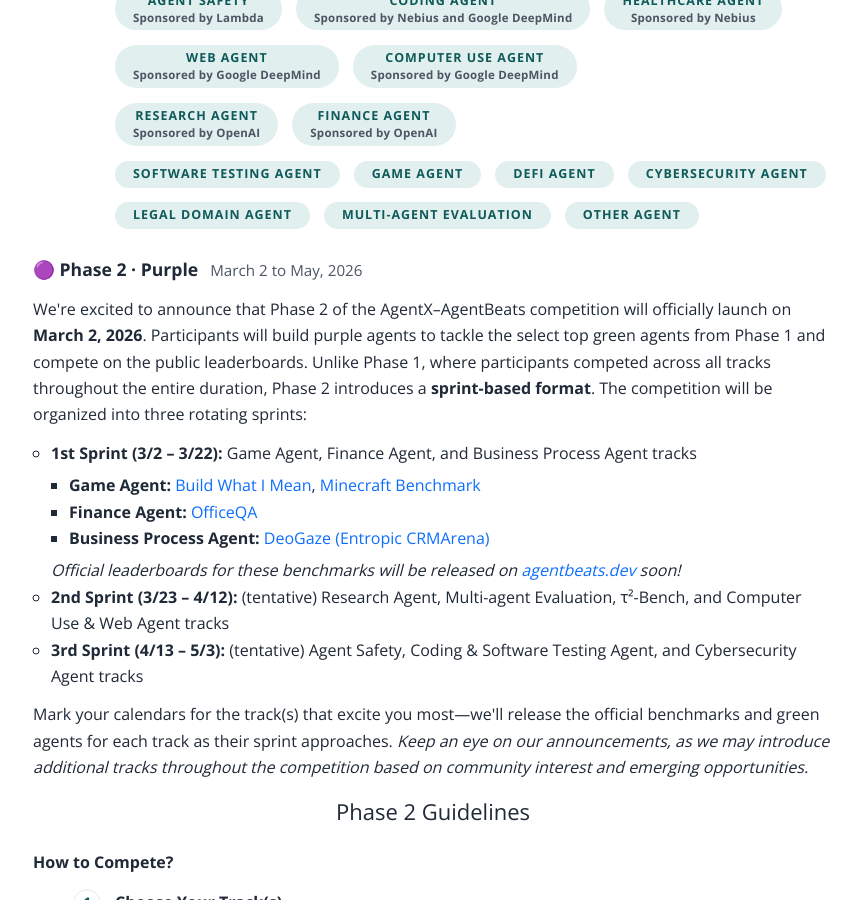
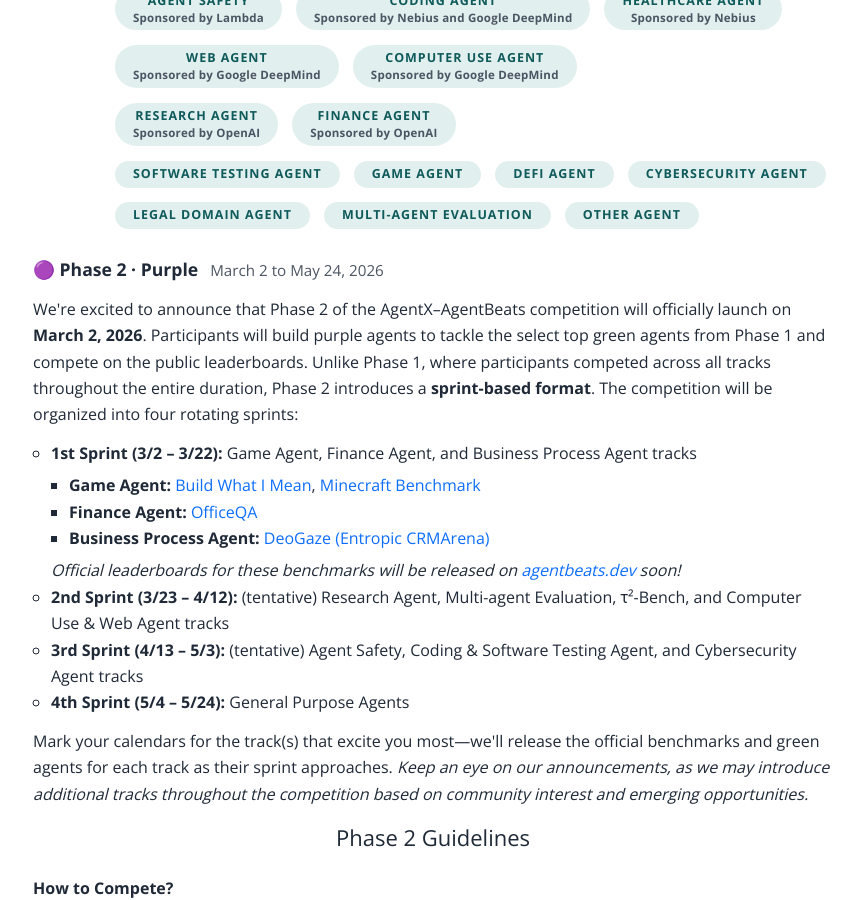
Before and after one commit to rdi-berkeley/rdi-berkeley.github.io, a Jekyll site: the page agentx-agentbeats.html, which Jekyll copies as it is, in a window 1280 px wide and 900 px high, scrolled down 5449 px. Shown: the whole window, without its empty margins (207-1068 px from the left). Built offline with Jekyll 4.4.1, drawn with Linux system fonts in a browser that asks for light colours.

Commit message:
agentx-agentbeats: add Phase 2 Sprint 4

```diff
--- a/agentx-agentbeats.html
+++ b/agentx-agentbeats.html
@@ -909,9 +909,9 @@
           <li class="phase-item">
             <div class="phase-item-header">
               <h3>🟣 Phase 2 · Purple</h3>
-              <p class="phase-dates">March 2 to May, 2026</p>
-            </div>
-            <p>We're excited to announce that Phase 2 of the AgentX–AgentBeats competition will officially launch on <strong>March 2, 2026</strong>. Participants will build purple agents to tackle the select top green agents from Phase 1 and compete on the public leaderboards. Unlike Phase 1, where participants competed across all tracks throughout the entire duration, Phase 2 introduces a <strong>sprint-based format</strong>. The competition will be organized into three rotating sprints:</p>
+              <p class="phase-dates">March 2 to May 24, 2026</p>
+            </div>
+            <p>We're excited to announce that Phase 2 of the AgentX–AgentBeats competition will officially launch on <strong>March 2, 2026</strong>. Participants will build purple agents to tackle the select top green agents from Phase 1 and compete on the public leaderboards. Unlike Phase 1, where participants competed across all tracks throughout the entire duration, Phase 2 introduces a <strong>sprint-based format</strong>. The competition will be organized into four rotating sprints:</p>
             <ul>
               <li><strong>1st Sprint (3/2 – 3/22):</strong> Game Agent, Finance Agent, and Business Process Agent tracks
                 <ul style="margin-top: 6px; margin-bottom: 6px;">
@@ -923,6 +923,7 @@
               </li>
               <li><strong>2nd Sprint (3/23 – 4/12):</strong> (tentative) Research Agent, Multi-agent Evaluation, τ²-Bench, and Computer Use &amp; Web Agent tracks</li>
               <li><strong>3rd Sprint (4/13 – 5/3):</strong> (tentative) Agent Safety, Coding &amp; Software Testing Agent, and Cybersecurity Agent tracks</li>
+              <li><strong>4th Sprint (5/4 – 5/24):</strong> General Purpose Agents</li>
             </ul>
             <p>Mark your calendars for the track(s) that excite you most—we'll release the official benchmarks and green agents for each track as their sprint approaches. <em>Keep an eye on our announcements, as we may introduce additional tracks throughout the competition based on community interest and emerging opportunities.</em></p>
           </li>
@@ -1463,7 +1464,7 @@
                   <td>Phase 2: Build purple agents</td>
                 </tr>
                 <tr>
-                  <td>May 2026</td>
+                  <td>May 24, 2026</td>
                   <td>End of Phase 2</td>
                 </tr>
               </tbody>
```
